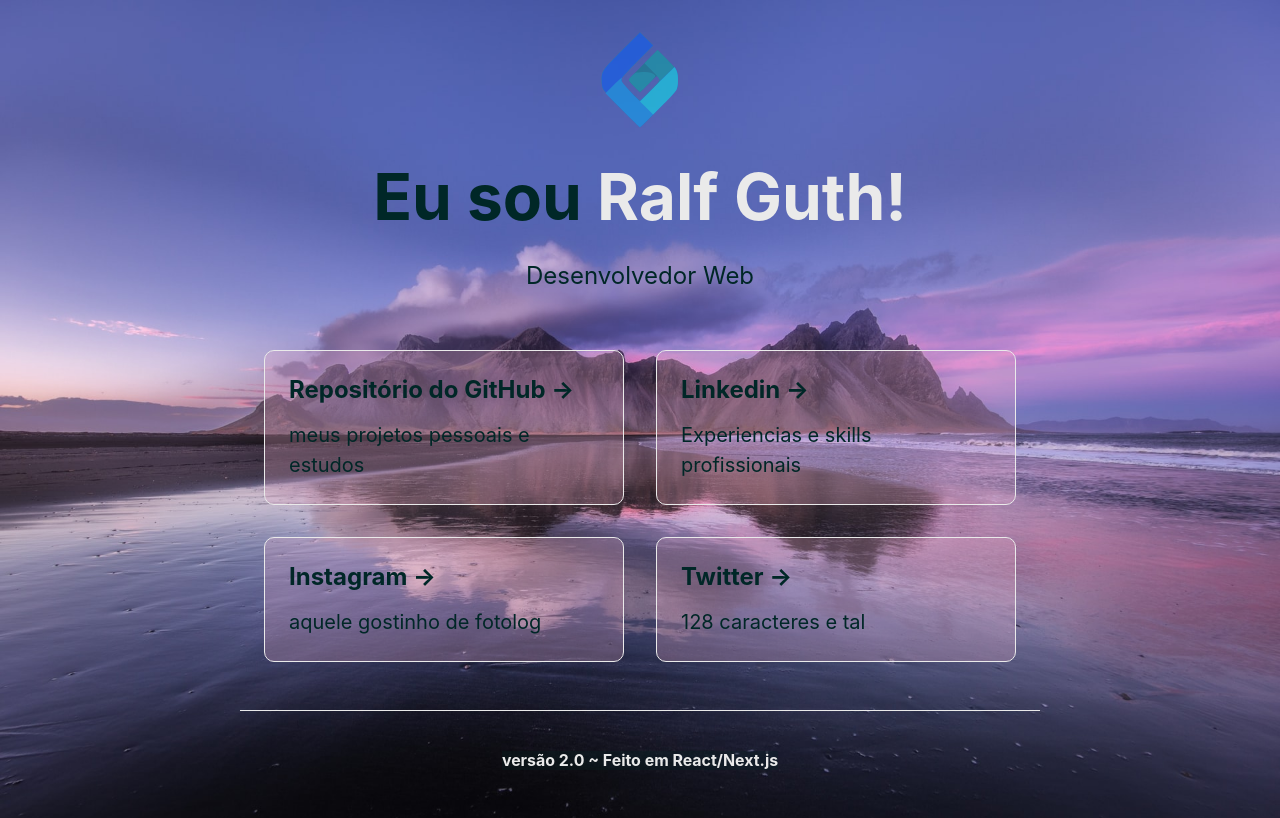
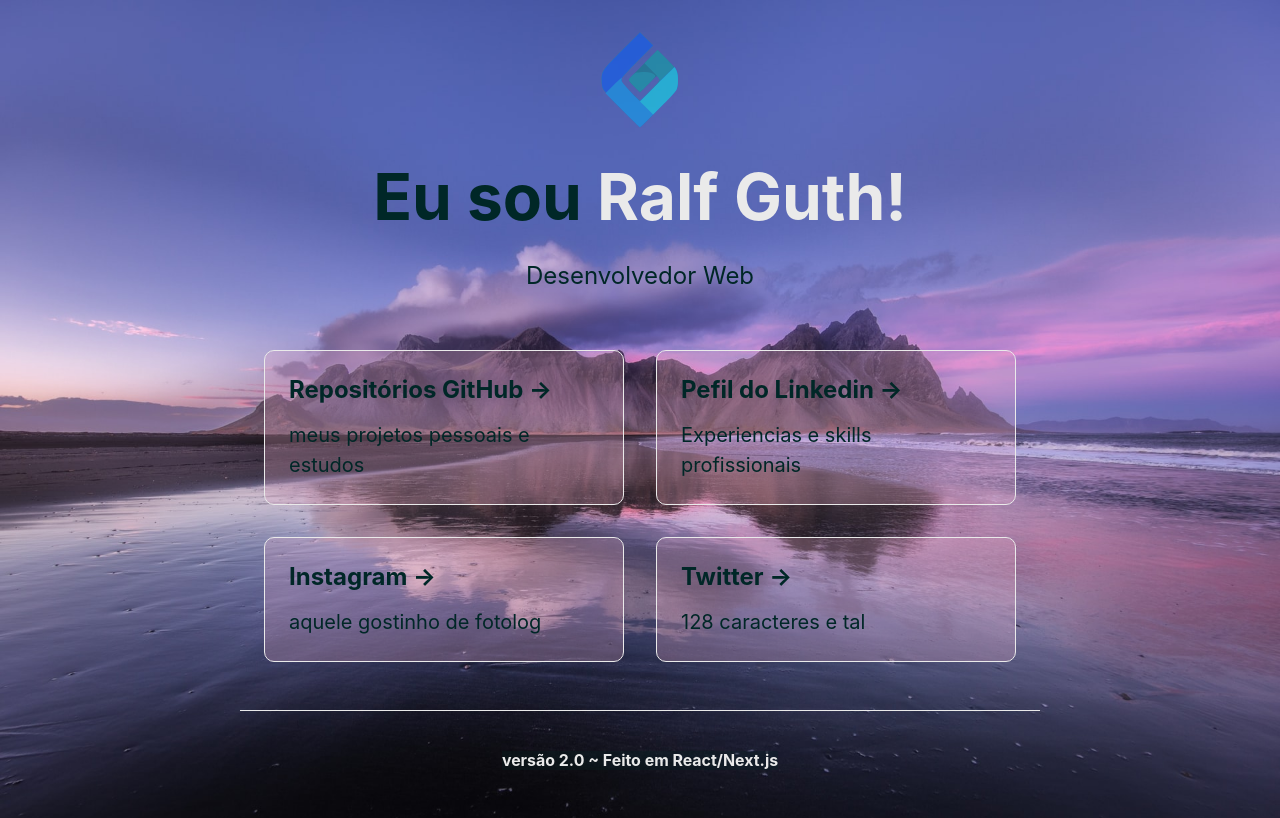
Before and after one commit to ralfguth/portfolio-next, a Next.js app: page / in a window 1280 px wide. Built offline with nearby package versions, Linux system fonts and the light colour scheme.

Commit message:
chore: atualiza deck

```diff
--- a/components/Deck.js
+++ b/components/Deck.js
@@ -5,8 +5,8 @@ import styles from '../styles/Deck.module.css'
 const Deck = () => {
     return (
         <div className={styles.grid}>
-          <Card link='https://github.com/ralfguth' title='Repositório do GitHub' description='meus projetos pessoais e estudos' />
-          <Card link='https://www.linkedin.com/in/ralf-guth-7404a7161/' title='Linkedin' description='Experiencias e skills profissionais' />
+          <Card link='https://github.com/ralfguth' title='Repositórios GitHub' description='meus projetos pessoais e estudos' />
+          <Card link='https://www.linkedin.com/in/ralf-guth-7404a7161/' title='Pefil do Linkedin' description='Experiencias e skills profissionais' />
           <Card link='https://www.instagram.com/ralfguth_/' title='Instagram' description='aquele gostinho de fotolog' />
           <Card link='https://twitter.com/rsguth' title='Twitter' description='128 caracteres e tal' />
         </div>
```
